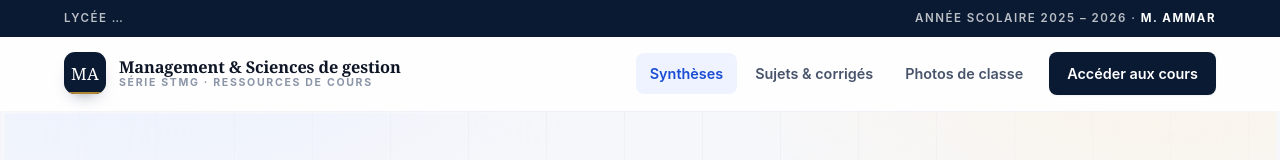
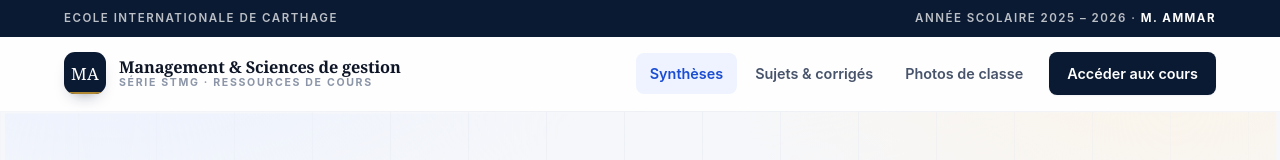
Before and after one commit to Amine-STMG/Terminale-STMG, a plain HTML site: page index.html in a window 1280 px wide. Shown: the top 160 px of the page. Drawn offline with Linux system fonts and the light colour scheme.

Commit message:
Update index.html

```diff
--- a/index.html
+++ b/index.html
@@ -774,7 +774,7 @@ const CONTENU = {
 
   /* ---- Identité ---- */
   prof: "M. AMMAR",
-  etablissement: "Lycée …",                 // ← nom de ton établissement
+  etablissement: "Ecole Internationale de Carthage",                 // ← nom de ton établissement
   matiere: "Management, Sciences de gestion et numérique",
 
   /* ---- PHOTO EN HAUT DE PAGE (hero) ----
```
